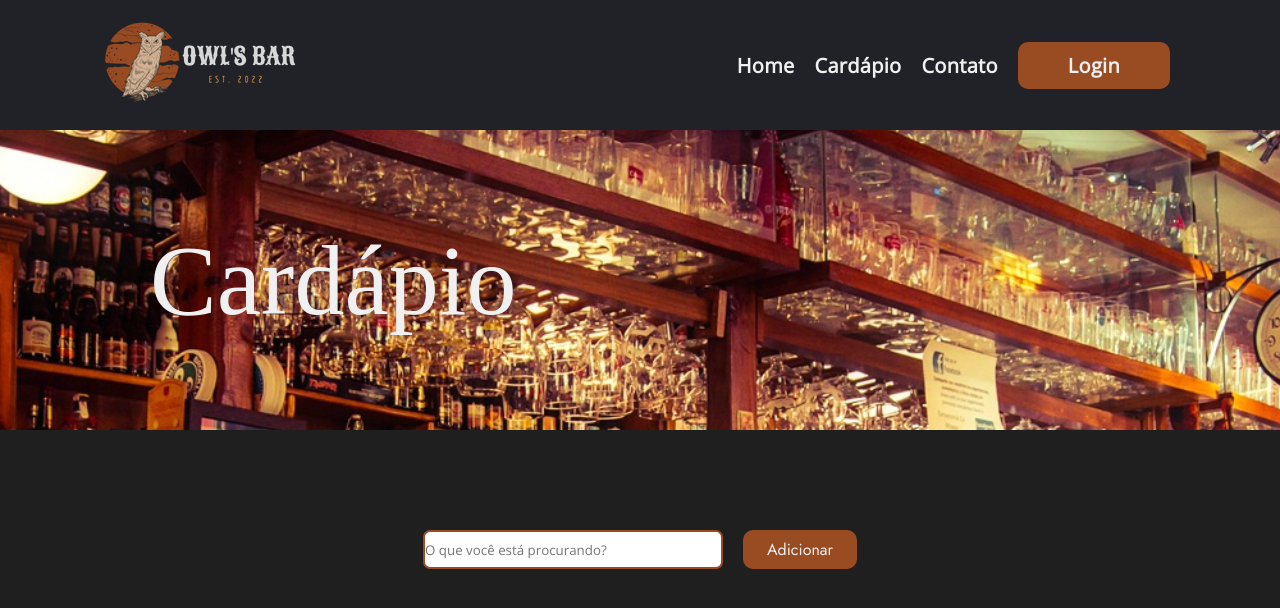
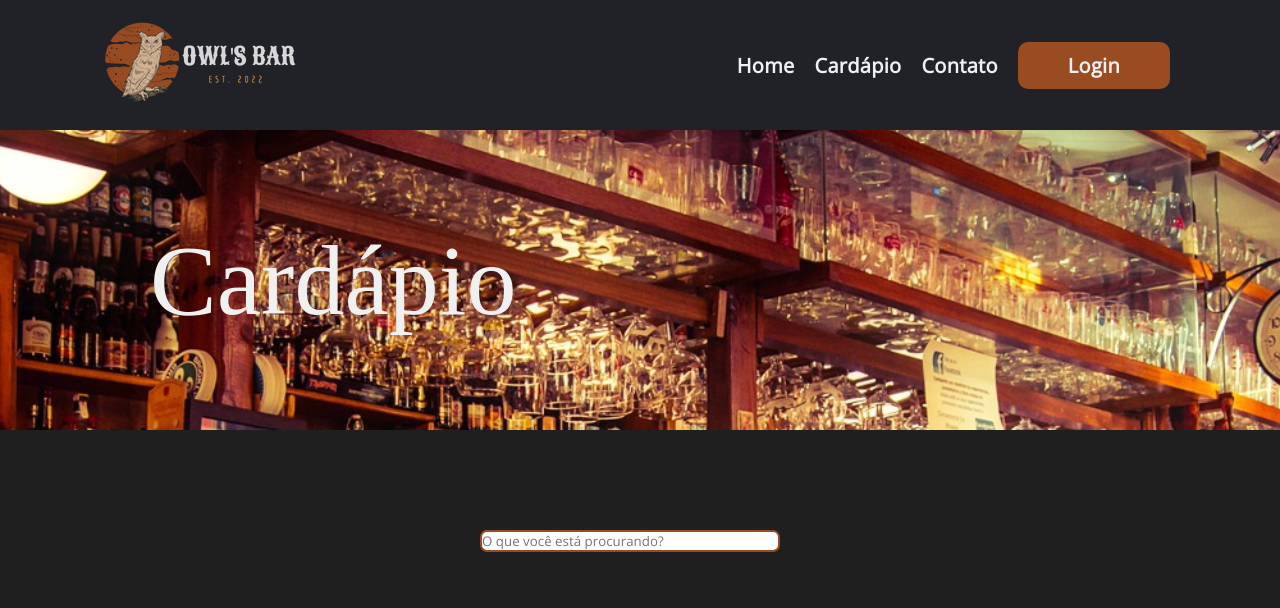
Before and after one commit to Digoassun/owlsBar, a React (Vite) app: page /cardapio in a window 1280 px wide. Shown: the top 608 px of the page. Built offline with nearby package versions, Linux system fonts and the light colour scheme; no server answers; a web font is replaced by a local one.

Commit message:
Lógica de login inserida no botão de add

```diff
--- a/src/components/Card/index.jsx
+++ b/src/components/Card/index.jsx
@@ -1,4 +1,4 @@
-import React, { useState,useContext } from "react";
+import React, { useContext } from "react";
 import { OwlsBarContext } from "../../context/OwlsBarProvider";
 import { GoTrashcan } from "react-icons/go";
 import { BsPencilSquare } from "react-icons/bs";
--- a/src/components/FormSearch/index.jsx
+++ b/src/components/FormSearch/index.jsx
@@ -1,14 +1,17 @@
-import React from "react";
+import React,{useContext} from "react";
+import { OwlsBarContext } from "../../context/OwlsBarProvider";
 import { BtnSearch, FormStyled } from "./styles";
 import { Link } from "react-router-dom";
 
 
 const FormSearch = ({value, handleChange}) => {
+  const { login } = useContext(OwlsBarContext);
+
   return (
     <FormStyled>
       <input onChange={handleChange} value={value} type="text" placeholder="O que você está procurando?" />
       <Link to="/adicionar">
-      <BtnSearch >Adicionar</BtnSearch>
+        {!login?'':<BtnSearch >Adicionar</BtnSearch>}
       </Link>
     </FormStyled>
   );
--- a/src/pages/Cardarpio/Cardapio.jsx
+++ b/src/pages/Cardarpio/Cardapio.jsx
@@ -12,6 +12,7 @@ import { getProdutos } from '../../services/api'
 import ModalDelete from "../../components/ModalDelete";
 
 const Cardapio = () => {
+
   const [infos, setInfos] = useState([]);
   const [value, setValue] = useState("");
   const [isOpen, setIsOpen] = useState(false);
```
